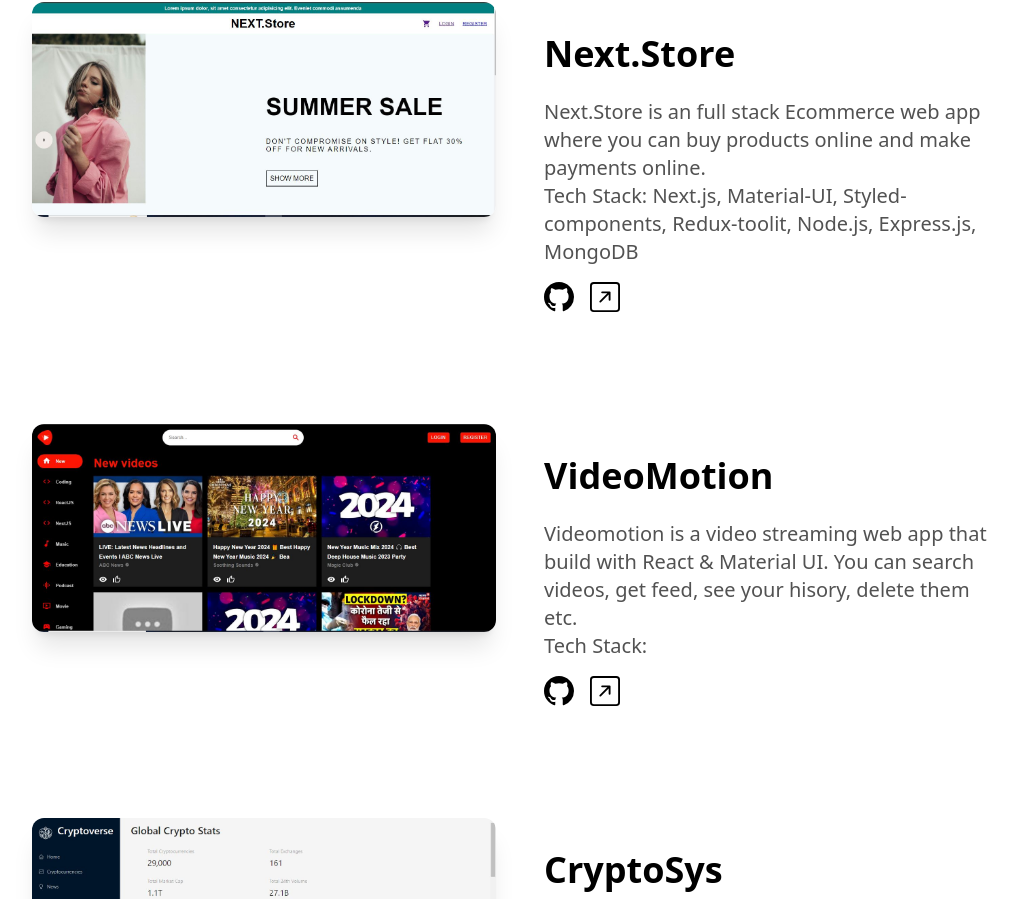
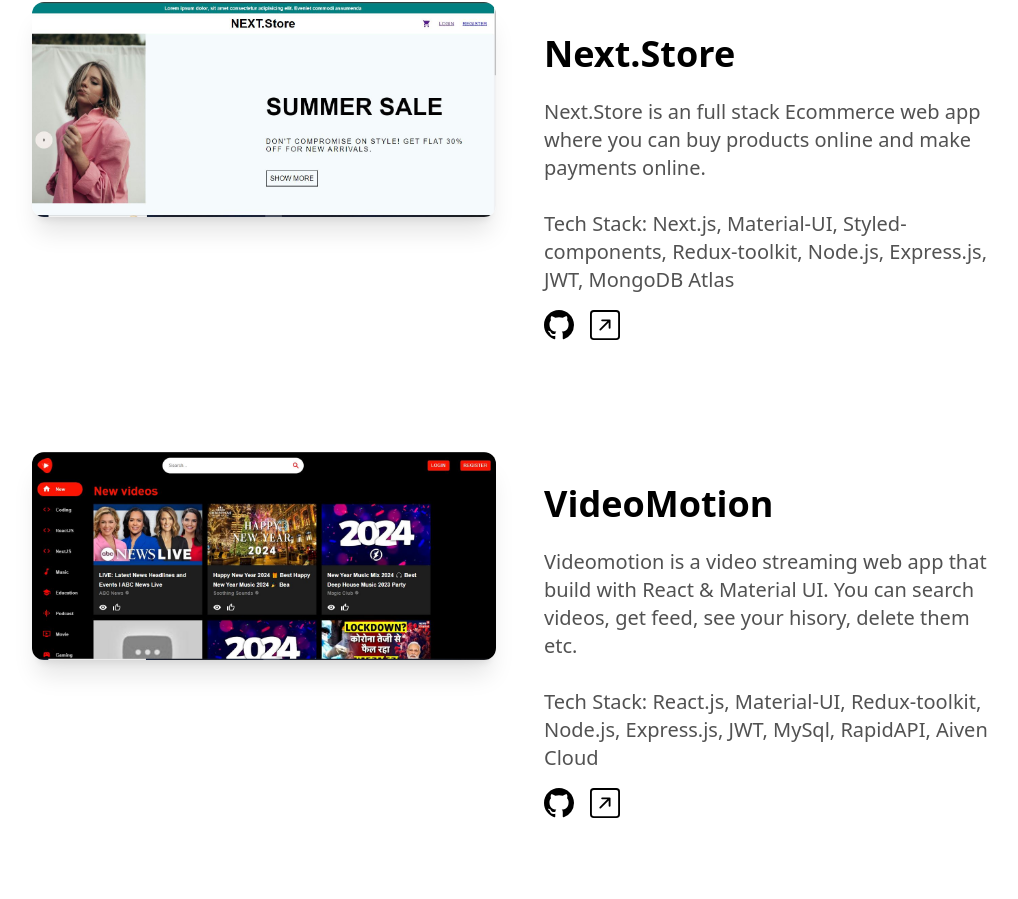
Before and after one commit to Bhanu-code/portfolio, a Next.js app: page / in a window 1280 px wide. Shown: the part 1901-2800 px from the top of the page, without its empty margins (120-1138 px from the left). Built offline with nearby package versions, Linux system fonts and the light colour scheme.

Commit message:
tech stack desc added

```diff
--- a/components/ProjectsSection.tsx
+++ b/components/ProjectsSection.tsx
@@ -10,7 +10,7 @@ const projects = [
     description:
       "Next.Store is an full stack Ecommerce web app where you can buy products online and make payments online.",
     image: "/nextstore.jpg",
-    TechStack: "Next.js, Material-UI, Styled-components, Redux-toolit, Node.js, Express.js, MongoDB",
+    TechStack: "Next.js, Material-UI, Styled-components, Redux-toolkit, Node.js, Express.js, JWT, MongoDB Atlas",
     github: "https://github.com/Bhanu-code/next_store_client",
     link: "https://nextstoreweb.netlify.app/",
   },
@@ -19,6 +19,7 @@ const projects = [
     description:
       "Videomotion is a video streaming web app that build with React & Material UI. You can search videos, get feed, see your hisory, delete them etc.",
     image: "/videomotion.jpg",
+    TechStack: "React.js, Material-UI, Redux-toolkit, Node.js, Express.js, JWT, MySql, RapidAPI, Aiven Cloud",
     github: "https://github.com/Bhanu-code/youtube_clone_client",
     link: "https://videomotion.netlify.app/",
   },
@@ -26,6 +27,7 @@ const projects = [
     name: "CryptoSys",
     description: "CryptoSys is a cryptocurrency details app with latest cryptos, news & crypto exchange statistics build with React Redux toolikt, Ant design & rapidapi",
     image: "/cryptosys.jpg",
+    TechStack: "React.js, Ant Design, RapidAPI, Chart.js",
     github: "https://github.com/Bhanu-code/-react-crypto-app",
     link: "https://cryptosys.netlify.app",
   },
@@ -34,6 +36,7 @@ const projects = [
     description:
       "Realtime weather details provider app build with Reactjs. This app uses openweather-api to fetch weather details.",
     image: "/weather.jpg",
+    TechStack: "React.js, Open Weather API",
     github: "https://github.com/Bhanu-code/weatherapp",
     link: "https://weathermy.netlify.app/",
   },
@@ -69,6 +72,7 @@ const ProjectsSection = () => {
                     <p className="text-xl leading-7 mb-4 text-neutral-600 dark:text-neutral-400">
                       {project.description}
                       <br />
+                      <br />
                       <span className="text-l">Tech Stack: {project?.TechStack}</span>
                     </p>
                     <div className="flex flex-row align-bottom space-x-4">
```
